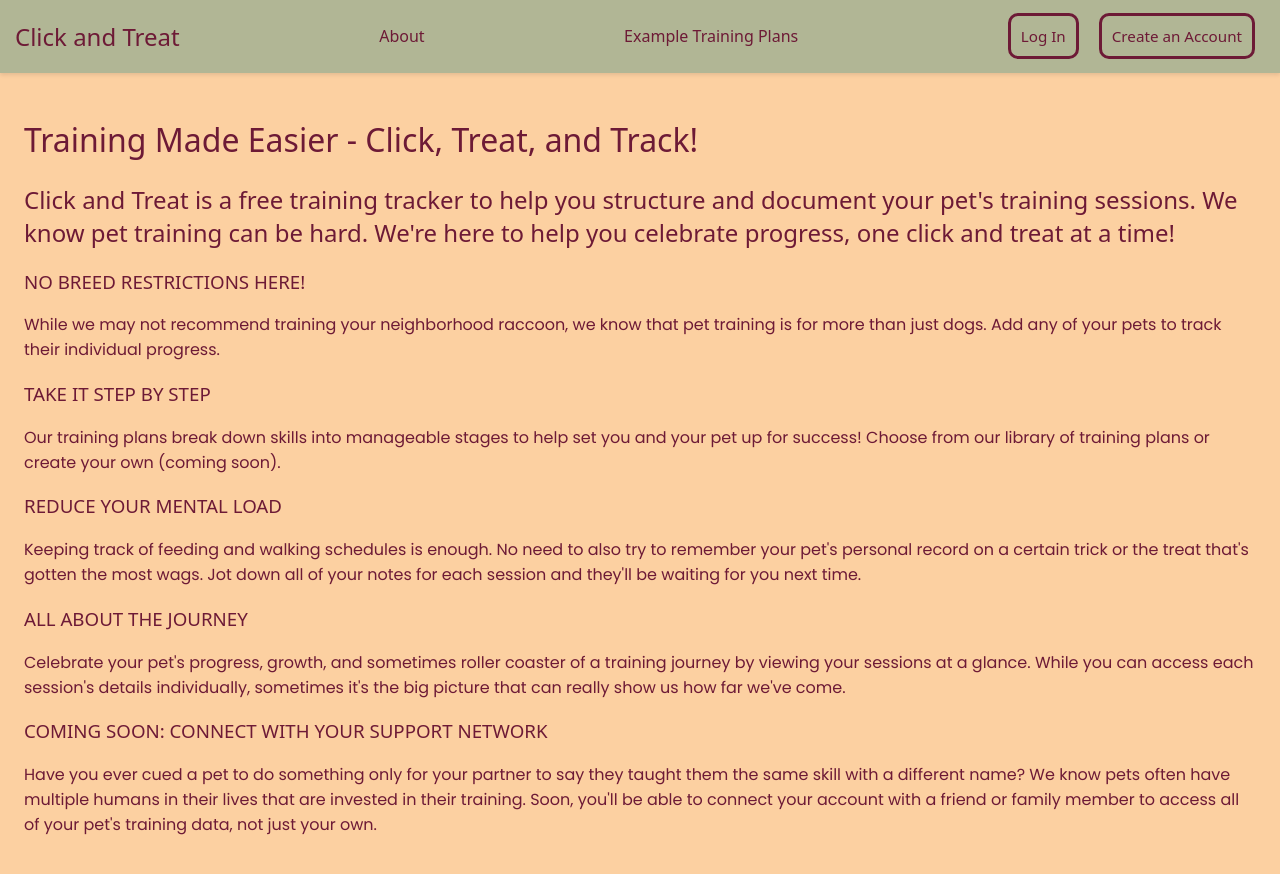
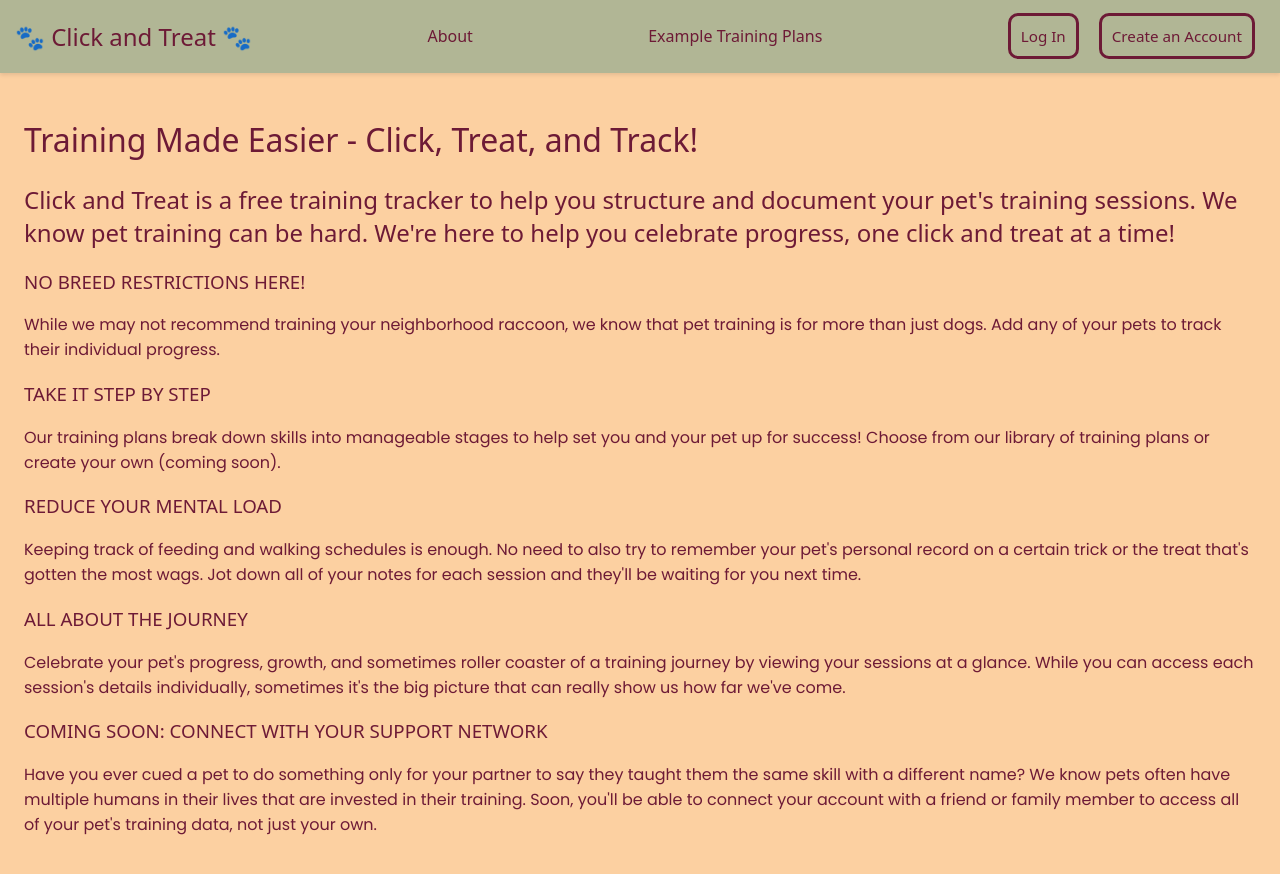
Before and after one commit to tati-guzman/click-and-treat, a React (Vite) app in the folder client/: page / in a window 1280 px wide. Shown: the top 874 px of the page. Built offline with nearby package versions, Linux system fonts and the light colour scheme; a web font is replaced by a local one.

Commit message:
Adds paw emojis to logo

```diff
--- a/client/index.html
+++ b/client/index.html
@@ -7,7 +7,7 @@
     <link rel="preconnect" href="https://fonts.gstatic.com" crossorigin>
     <link href="https://fonts.googleapis.com/css2?family=Anton&family=DynaPuff&family=Montserrat&display=swap" rel="stylesheet">
     <link href="https://fonts.googleapis.com/css2?family=Poppins&display=swap" rel="stylesheet">
-    <title>Click and Treat</title>
+    <title>🐾 Click and Treat 🐾</title>
   </head>
 
   <body>
--- a/client/src/App.css
+++ b/client/src/App.css
@@ -1,10 +1,5 @@
 /* General Styles */
 body {
-    /* font-family: "Montserrat", serif;
-    font-optical-sizing: auto;
-    font-weight: 400;
-    font-style: normal; */
-
     font-family: "Poppins", sans-serif;
     font-weight: 400;
     font-style: normal;
--- a/client/src/components/NavBar.jsx
+++ b/client/src/components/NavBar.jsx
@@ -25,8 +25,8 @@ const NavBar = () => {
             {/* Replace header with logo in the future */}
 
             {loggedUser
-            ? <h1 onClick={() => navigate('/dashboard')} className="nav">Click and Treat</h1>
-            : <h1 onClick={() => navigate('/homepage')} className="nav">Click and Treat</h1>}
+            ? <h1 onClick={() => navigate('/dashboard')} className="nav">🐾 Click and Treat 🐾</h1>
+            : <h1 onClick={() => navigate('/homepage')} className="nav">🐾 Click and Treat 🐾</h1>}
 
             <p onClick={() => navigate('/about')}>About</p>
             <p onClick={() => navigate('/examples')}>Example Training Plans</p>
```
